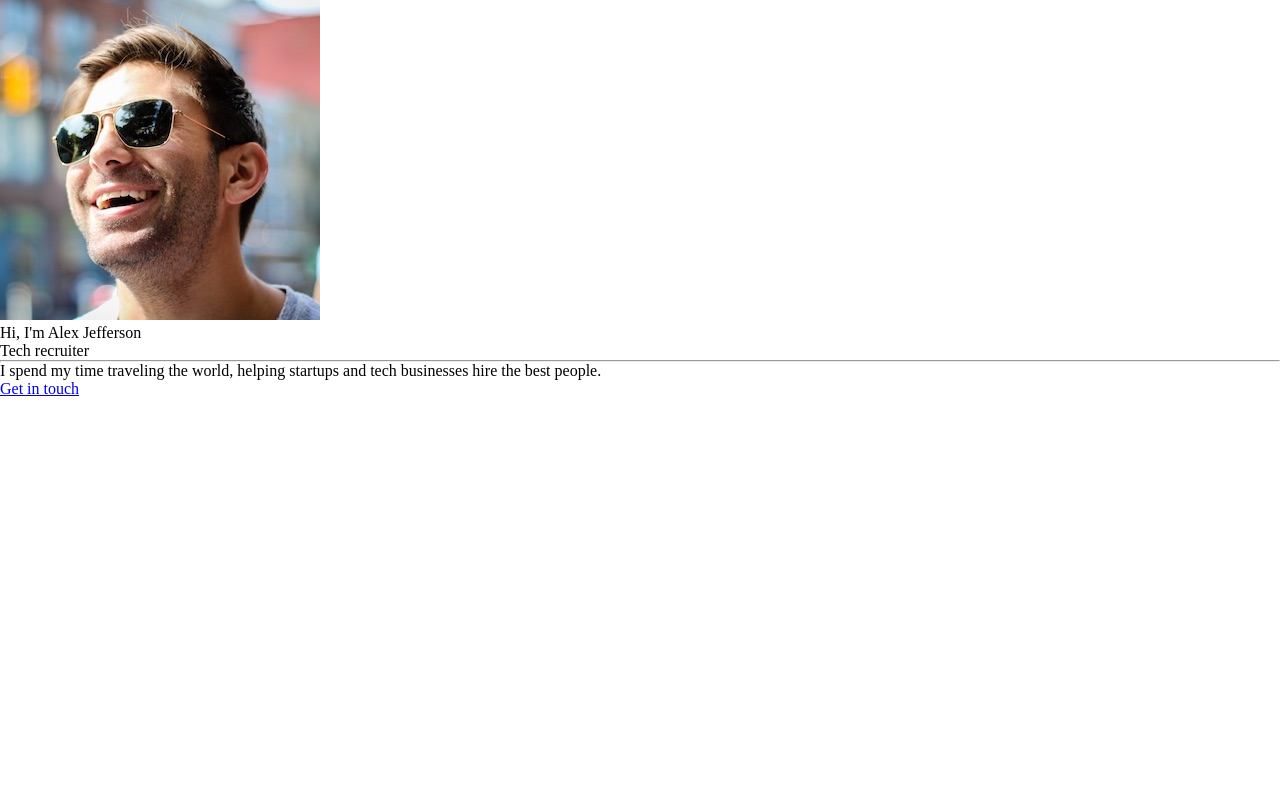
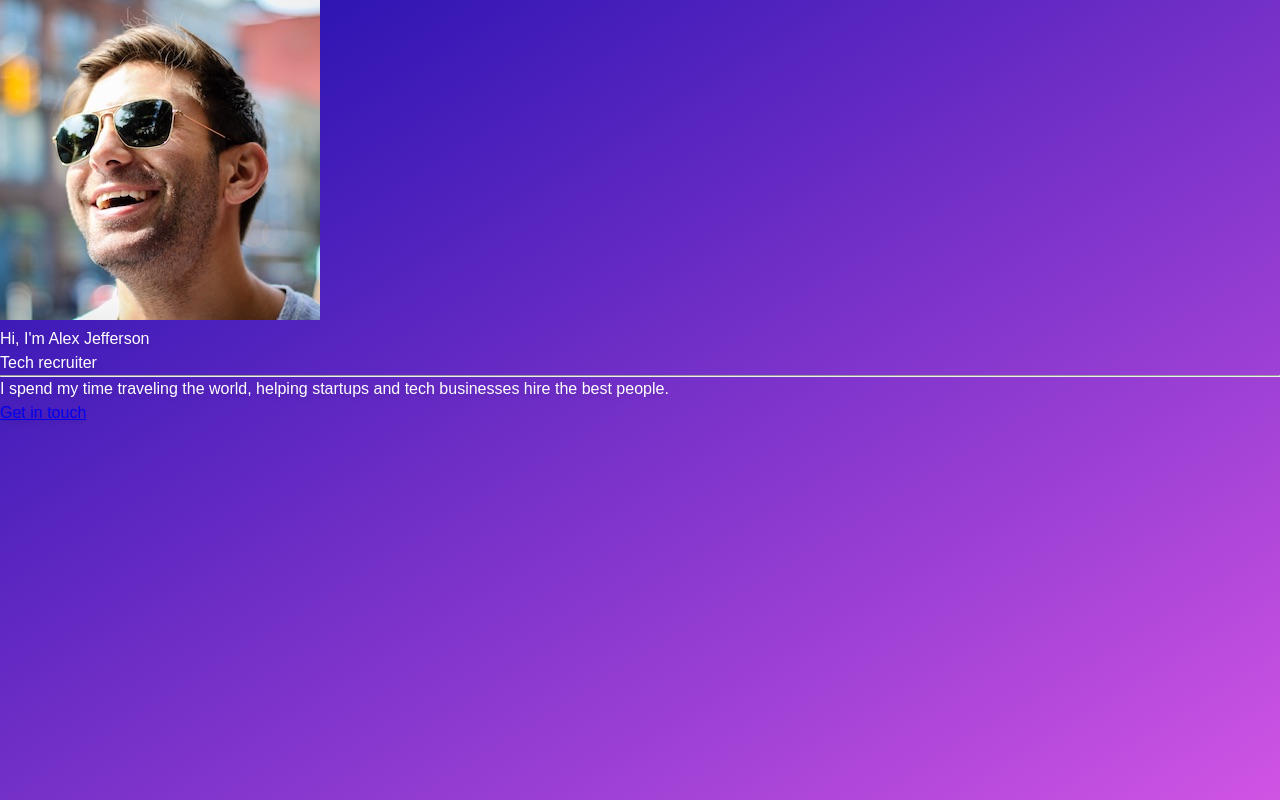
Before and after one commit to csant510/mock-portfolio, a plain HTML site: page index.html in a window 1280 px wide. Drawn offline with Linux system fonts and the light colour scheme.

Commit message:
adding the basic css formatting

```diff
--- a/css/main.css
+++ b/css/main.css
@@ -1 +1,15 @@
-html {}
+/* 1. Base */
+html {
+    background-color: #5f45bb;
+    background-image: linear-gradient(to bottom right, #180cac, #d054e4);
+    color: #fff;
+    font-family: "Quicksand", sans-serif;
+    font-size: 16px;
+    -moz-osx-font-smoothing: grayscale;
+    -webkit-font-smoothing: antialiased;
+    line-height: 1.5;
+    min-height: 100vh;
+    min-width: 300px;
+    overflow-x: hidden;
+    text-shadow: 0 3px 5px rgba(0, 0, 0, 0.1);
+}
```
